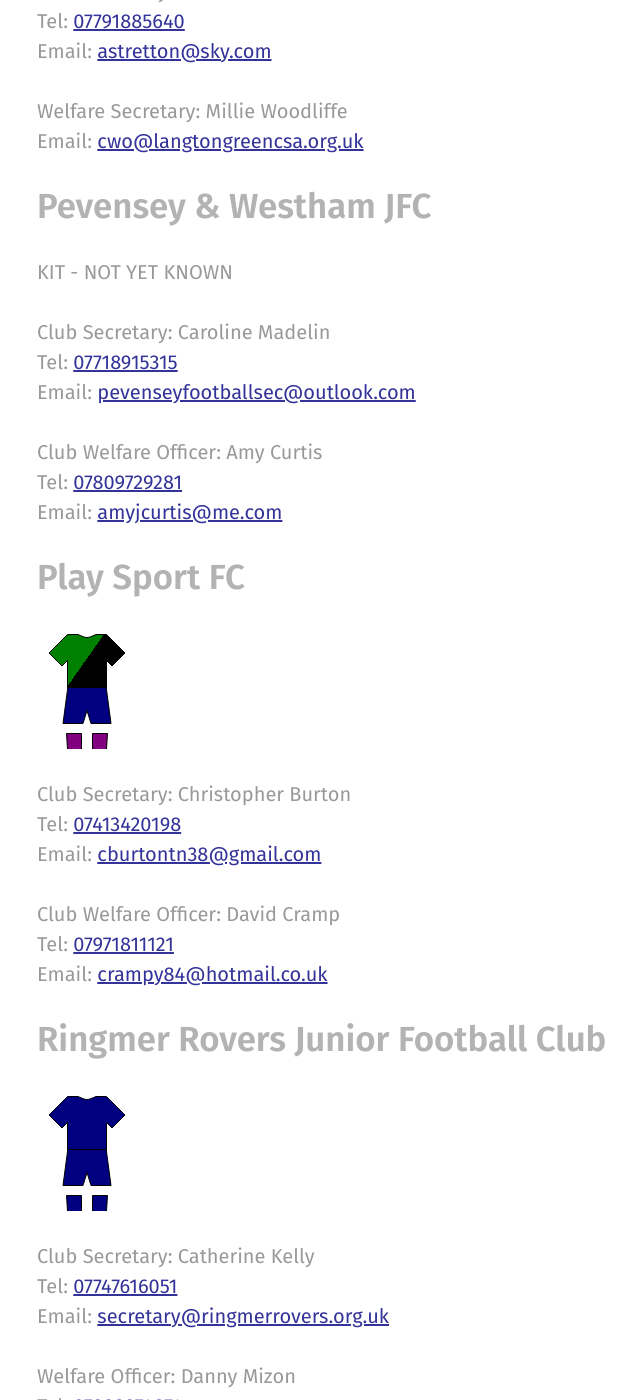
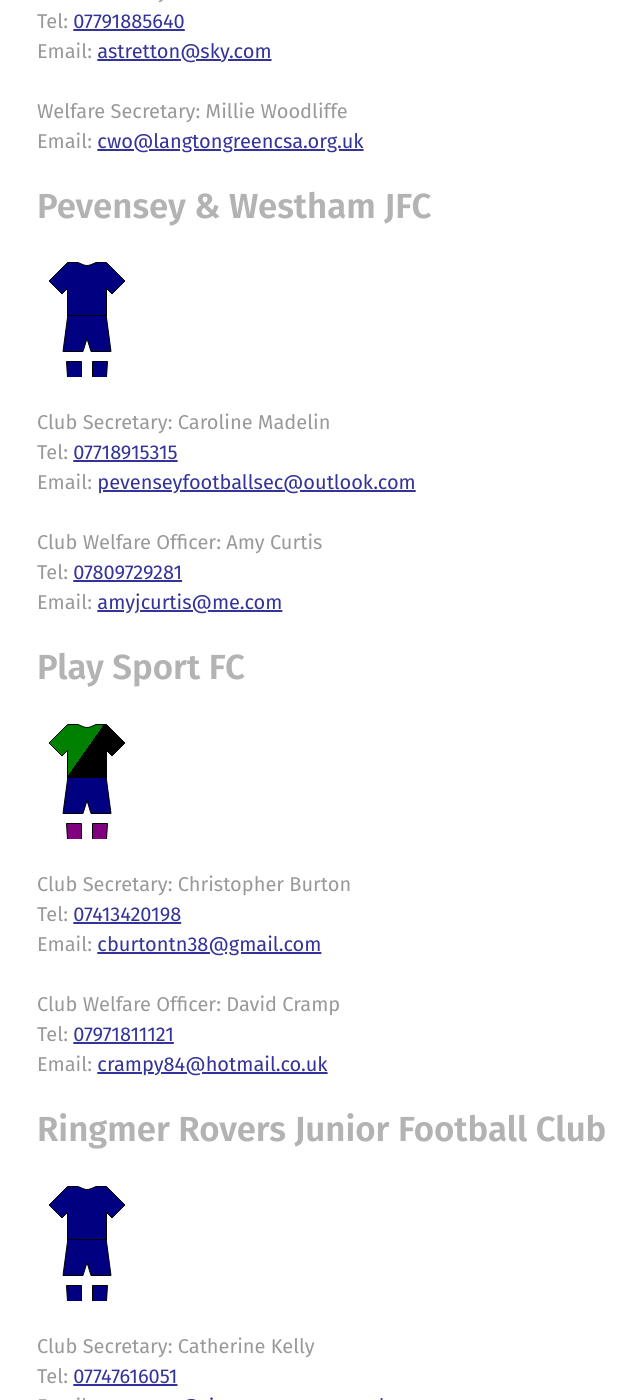
Before and after one commit to rotherleague/Rother, a Jekyll site: the page built from clubs.md, in a window 1280 px wide and 1400 px high, scrolled down 9626 px. Shown: the whole window, without its empty margins (43-683 px from the left). Built offline with Jekyll 4.4.1, drawn with Linux system fonts in a browser that asks for light colours; nearby versions of some CDN libraries.

Commit message:
Update pevensey_westham.html

```diff
--- a/_includes/clubs/pevensey_westham.html
+++ b/_includes/clubs/pevensey_westham.html
@@ -1,8 +1,9 @@
 
 <h2 id="pevensey_westham"><strong>Pevensey & Westham JFC</strong></h2>
-	<p>KIT - NOT YET KNOWN
 
- </p>
+
+<p>{% include kit.html top="#000080" top2="#000080" shorts="#000080" socks="#000080" %}
+</p>
 <p>
 	Club Secretary: Caroline Madelin <br>
 	Tel: <a href="tel:07718915315">07718915315</a><br>
```
